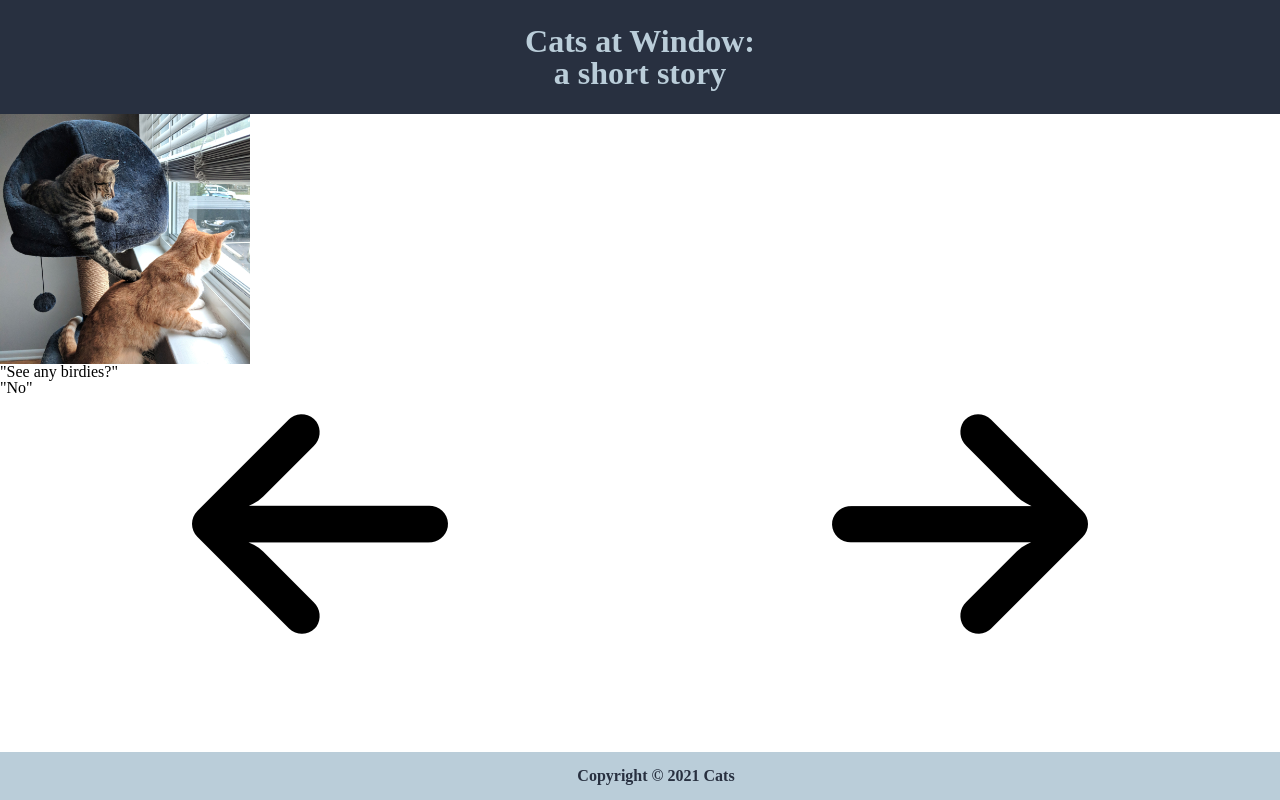
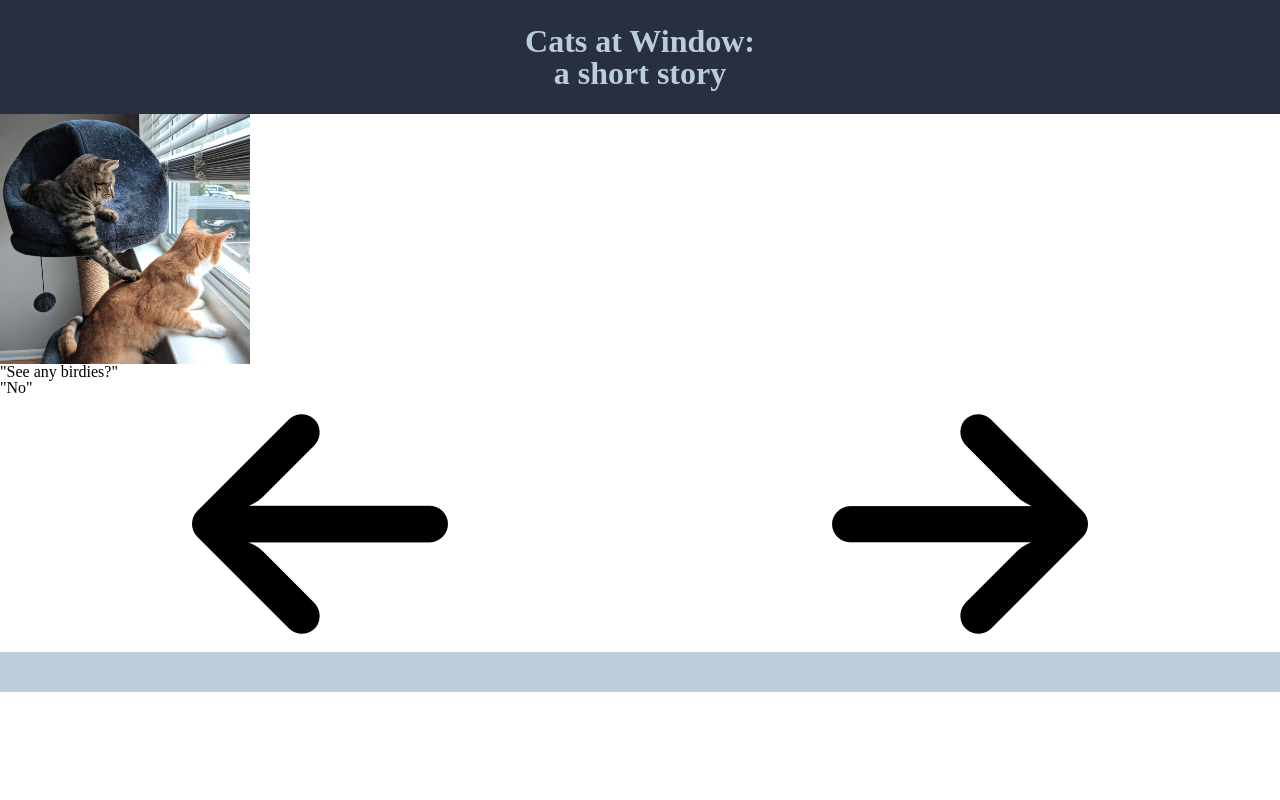
Before and after one commit to bycdiaz/image-carousel, a React (Create React App) app: page / in a window 1280 px wide. Built offline with nearby package versions, Linux system fonts and the light colour scheme.

Commit message:
Removes unused styling.

```diff
--- a/src/components/Footer.js
+++ b/src/components/Footer.js
@@ -8,20 +8,15 @@ const FooterContainer = Styled.footer`
 
   font-weight: bold;
   color: #283040;
-
-  /* margin-top: 1rem; */
-  padding: 1rem;
   background-color: #BACDD9;
-  position: fixed;
-  bottom: 0;
-  /* left: 0; */
+  padding: 20px 0;
   width: 100vw;
 `
 
 function Footer(props) {
   return (
     <FooterContainer>
-      <h2>{props.copyrightStatement}</h2>
+      <h2>{props.copyright}</h2>
     </FooterContainer>
   )
 }
```
